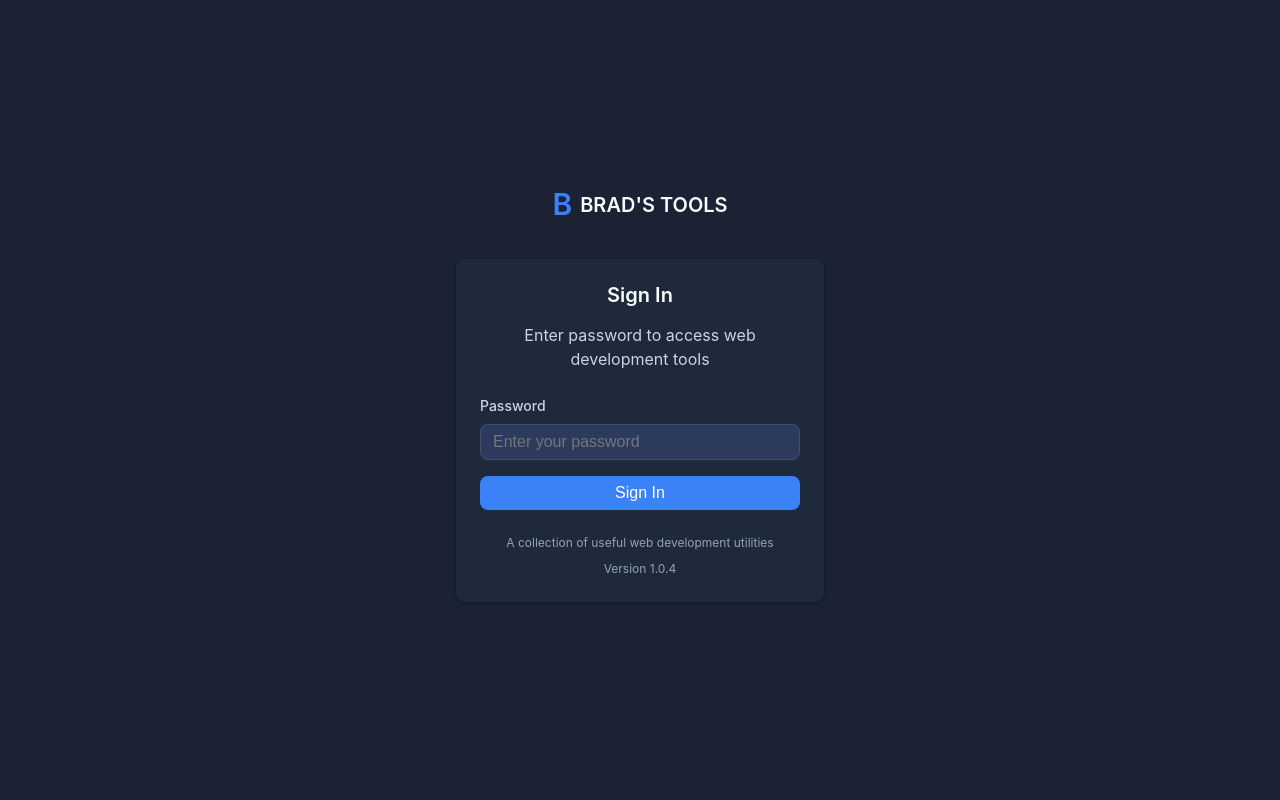
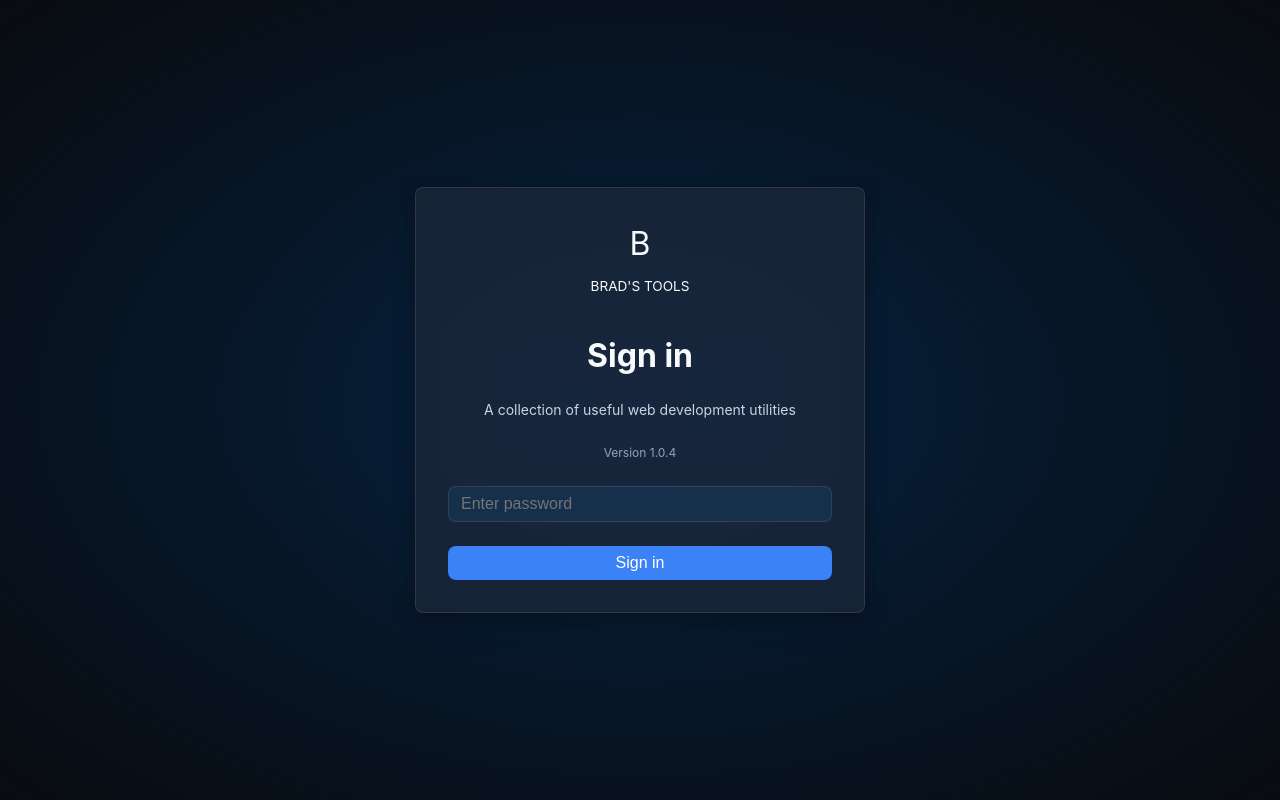
Before and after one commit to fosbrader/brad-playground, a React (Vite) app: page /login in a window 1280 px wide. Built offline with nearby package versions, Linux system fonts and the light colour scheme.

Commit message:
update design and redeploy counter.dev

```diff
--- a/src/App.css
+++ b/src/App.css
@@ -7,9 +7,9 @@
 
 :root {
   /* Color system - Mira theme */
-  --color-bg-primary: #1a2233;
-  --color-bg-secondary: #24304d;
-  --color-bg-tertiary: #2c3a5e;
+  --color-bg-primary: #0A1929;
+  --color-bg-secondary: #132f4c;
+  --color-bg-tertiary: #173A5E;
   --color-bg-accent: #3b82f6;
   --color-bg-danger: #ef4444;
   --color-bg-success: #10b981;
@@ -58,8 +58,15 @@
 body {
   font-family: -apple-system, BlinkMacSystemFont, 'Segoe UI', Roboto, Oxygen, Ubuntu, Cantarell, 'Open Sans', 'Helvetica Neue', sans-serif;
   background-color: var(--color-bg-primary);
+  background-image: radial-gradient(
+    circle at 50% 50%,
+    rgba(37, 99, 235, 0.1) 0%,
+    rgba(37, 99, 235, 0.05) 25%,
+    rgba(37, 99, 235, 0) 50%
+  );
   color: var(--color-text-primary);
   line-height: 1.5;
+  min-height: 100vh;
 }
 
 /* Layout */
@@ -70,7 +77,8 @@ body {
 
 .sidebar {
   width: 240px;
-  background-color: #1e293b;
+  background-color: rgba(30, 41, 59, 0.8);
+  backdrop-filter: blur(8px);
   padding-top: var(--space-4);
   display: flex;
   flex-direction: column;
@@ -79,7 +87,7 @@ body {
   position: sticky;
   top: 0;
   flex-shrink: 0;
-  border-right: 1px solid var(--color-border);
+  border-right: 1px solid rgba(255, 255, 255, 0.1);
 }
 
 .sidebar-header {
@@ -173,7 +181,7 @@ body {
   padding: var(--space-6) var(--space-6) var(--space-4);
   position: relative;
   z-index: 10;
-  background-color: var(--color-bg-primary);
+  background-color: transparent;
 }
 
 .navbar-title {
@@ -196,7 +204,8 @@ body {
 
 .navbar-search {
   padding: var(--space-2) var(--space-3);
-  background-color: #24304d;
+  background-color: rgba(36, 48, 77, 0.8);
+  backdrop-filter: blur(8px);
   border-radius: var(--radius-full);
   display: flex;
   align-items: center;
@@ -225,13 +234,22 @@ body {
 
 /* Cards */
 .card {
-  background-color: #1e293b;
+  background-color: rgba(30, 41, 59, 0.7);
+  backdrop-filter: blur(8px);
+  border: 1px solid rgba(255, 255, 255, 0.1);
   border-radius: var(--radius-md);
   padding: var(--space-5);
   margin-bottom: var(--space-4);
-  box-shadow: var(--shadow-sm);
+  box-shadow: 0 8px 32px rgba(0, 0, 0, 0.12);
   display: flex;
   flex-direction: column;
+  transition: transform 0.2s, box-shadow 0.2s;
+}
+
+.card:hover {
+  transform: translateY(-2px);
+  box-shadow: 0 12px 40px rgba(0, 0, 0, 0.2);
+  border-color: rgba(255, 255, 255, 0.15);
 }
 
 .card-header {
@@ -281,14 +299,22 @@ body {
   font-size: var(--font-size-3xl);
   font-weight: 600;
   margin-bottom: var(--space-2);
+  display: flex;
+  align-items: center;
+  justify-content: center;
+  height: 48px;
+}
+
+.stat-value svg {
+  width: 32px;
+  height: 32px;
+  color: var(--color-text-secondary);
 }
 
 .stat-label {
   font-size: var(--font-size-sm);
   color: var(--color-text-secondary);
-  display: flex;
-  align-items: center;
-  gap: var(--space-2);
+  text-align: center;
 }
 
 .stat-change {
@@ -312,7 +338,10 @@ body {
 }
 
 .tool-card {
-  background-color: #1e293b;
+  background-color: rgba(30, 41, 59, 0.7);
+  backdrop-filter: blur(8px);
+  border: 1px solid rgba(255, 255, 255, 0.1);
+  box-shadow: 0 8px 32px rgba(0, 0, 0, 0.12);
   border-radius: var(--radius-md);
   padding: var(--space-5);
   transition: transform 0.2s, box-shadow 0.2s;
@@ -325,7 +354,8 @@ body {
 
 .tool-card:hover {
   transform: translateY(-2px);
-  box-shadow: var(--shadow-md);
+  box-shadow: 0 12px 40px rgba(0, 0, 0, 0.2);
+  border-color: rgba(255, 255, 255, 0.15);
 }
 
 .tool-card-icon {
--- a/src/components/RouteTracker.tsx
+++ b/src/components/RouteTracker.tsx
@@ -9,13 +9,30 @@ export default function RouteTracker() {
   const location = useLocation();
 
   useEffect(() => {
-    // Just log page views to console for development
-    console.log('Page view:', location.pathname);
+    // Track page views with counter.dev
+    const script = document.createElement('script');
+    script.async = true;
+    script.dataset.counterDev = "https://counter.dev/";
+    script.dataset.id = "d4c8a8c8-c7d3-4c7c-9f8c-8c7d3c7c9f8c";
+    script.dataset.utcoffset = "-5";
 
-    // For production, you might want to implement:
-    // 1. Local storage analytics collection
-    // 2. Self-hosted analytics solution
-    // 3. Privacy-focused analytics like Plausible, SimpleAnalytics, etc.
+    // Add current page path and timestamp to prevent caching
+    const timestamp = new Date().getTime();
+    script.src = `https://counter.dev/track.js?page=${location.pathname}&t=${timestamp}`;
+
+    document.body.appendChild(script);
+
+    // Remove script after 2 seconds to keep DOM clean
+    const timeoutId = setTimeout(() => {
+      document.body.removeChild(script);
+    }, 2000);
+
+    return () => {
+      clearTimeout(timeoutId);
+      if (script.parentNode) {
+        script.parentNode.removeChild(script);
+      }
+    };
   }, [location]);
 
   // This component doesn't render anything
--- a/src/pages/Login.tsx
+++ b/src/pages/Login.tsx
@@ -11,12 +11,7 @@ export default function Login() {
 
   const handleSubmit = (e: React.FormEvent) => {
     e.preventDefault();
-    console.log('Login attempt with password:', password);
-    const success = login(password);
-    console.log('Login success:', success);
-
-    if (success) {
-      console.log('Redirecting to dashboard...');
+    if (login(password)) {
       navigate('/');
     } else {
       setError('Incorrect password');
@@ -25,78 +20,77 @@ export default function Login() {
 
   return (
     <div style={{
-      backgroundColor: 'var(--color-bg-primary)',
       minHeight: '100vh',
       display: 'flex',
+      flexDirection: 'column',
+      alignItems: 'center',
       justifyContent: 'center',
-      alignItems: 'center'
+      position: 'relative',
+      padding: '2rem',
     }}>
-      <div className="login-container" style={{ maxWidth: '400px', width: '100%', padding: 'var(--space-4)' }}>
-        {/* Logo */}
+      {/* Background gradient */}
       <div style={{
-          textAlign: 'center',
-          marginBottom: 'var(--space-6)'
+        content: '""',
+        position: 'absolute',
+        inset: 0,
+        zIndex: -1,
+        backgroundImage: 'radial-gradient(ellipse at 50% 50%, hsla(210, 100%, 16%, 0.5), hsl(220, 30%, 5%))',
+        backgroundRepeat: 'no-repeat',
+      }} />
+
+      <div style={{
+        width: '100%',
+        maxWidth: '450px',
+        padding: '2rem',
+        backgroundColor: 'rgba(30, 41, 59, 0.7)',
+        backdropFilter: 'blur(8px)',
+        borderRadius: '8px',
+        boxShadow: 'hsla(220, 30%, 5%, 0.5) 0px 5px 15px 0px, hsla(220, 25%, 10%, 0.08) 0px 15px 35px -5px',
+        border: '1px solid rgba(255, 255, 255, 0.1)',
+        display: 'flex',
+        flexDirection: 'column',
+        gap: '1.5rem',
       }}>
-          <div style={{ display: 'inline-flex', alignItems: 'center' }}>
-            <span style={{
-              color: 'var(--color-text-accent)',
-              fontSize: 'var(--font-size-3xl)',
-              fontWeight: '600',
-              marginRight: 'var(--space-2)'
-            }}>B</span>
-            <span style={{
-              color: 'var(--color-text-primary)',
-              fontSize: 'var(--font-size-xl)',
-              fontWeight: '600'
-            }}>BRAD'S TOOLS</span>
-          </div>
+        <div style={{ textAlign: 'center', marginBottom: '1rem' }}>
+          <div style={{ fontSize: '2rem', marginBottom: '0.5rem' }}>B</div>
+          <div style={{ fontSize: '0.85rem' }}>BRAD'S TOOLS</div>
         </div>
 
-        {/* Login Card */}
-        <div className="card" style={{ padding: 'var(--space-5)' }}>
-          <h2 style={{
-            fontSize: 'var(--font-size-xl)',
-            fontWeight: '600',
-            marginBottom: 'var(--space-4)',
-            textAlign: 'center'
-          }}>Sign In</h2>
+        <h1 style={{ fontSize: '2rem', textAlign: 'center', margin: 0 }}>Sign in</h1>
 
         <p style={{
+          textAlign: 'center',
           color: 'var(--color-text-secondary)',
-            marginBottom: 'var(--space-5)',
-            textAlign: 'center'
+          margin: 0,
+          fontSize: '0.875rem'
         }}>
-            Enter password to access web development tools
+          A collection of useful web development utilities
         </p>
 
-          <form onSubmit={handleSubmit}>
-            <div style={{ marginBottom: 'var(--space-4)' }}>
-              <label style={{
-                display: 'block',
-                fontSize: 'var(--font-size-sm)',
-                fontWeight: '500',
-                marginBottom: 'var(--space-2)',
-                color: 'var(--color-text-secondary)'
+        <p style={{
+          textAlign: 'center',
+          color: 'var(--color-text-tertiary)',
+          margin: 0,
+          fontSize: '0.75rem'
         }}>
-                Password
-              </label>
+          Version {APP_VERSION}
+        </p>
+
+        <form onSubmit={handleSubmit} style={{ display: 'flex', flexDirection: 'column', gap: '1rem' }}>
           <input
             type="password"
-                className="input"
-                placeholder="Enter your password"
             value={password}
             onChange={(e) => setPassword(e.target.value)}
-                style={{ width: '100%' }}
+            placeholder="Enter password"
+            className="input"
+            style={{
+              backgroundColor: 'rgba(23, 58, 94, 0.5)',
+              border: '1px solid rgba(255, 255, 255, 0.1)',
+            }}
           />
-            </div>
 
           {error && (
-              <div style={{
-                marginBottom: 'var(--space-4)',
-                color: 'var(--color-text-danger)',
-                fontSize: 'var(--font-size-sm)',
-                textAlign: 'center'
-              }}>
+            <div style={{ color: 'var(--color-text-danger)', fontSize: '0.875rem', textAlign: 'center' }}>
               {error}
             </div>
           )}
@@ -104,28 +98,15 @@ export default function Login() {
           <button
             type="submit"
             className="button"
-              style={{ width: '100%' }}
+            style={{
+              marginTop: '0.5rem',
+              backgroundColor: '#3b82f6',
+              transition: 'all 0.2s',
+            }}
           >
-              Sign In
+            Sign in
           </button>
         </form>
-
-          <div style={{ marginTop: 'var(--space-5)', textAlign: 'center' }}>
-            <p style={{
-              fontSize: 'var(--font-size-xs)',
-              color: 'var(--color-text-tertiary)'
-            }}>
-              A collection of useful web development utilities
-            </p>
-            <p style={{
-              fontSize: 'var(--font-size-xs)',
-              color: 'var(--color-text-tertiary)',
-              marginTop: 'var(--space-2)'
-            }}>
-              Version {APP_VERSION}
-            </p>
-          </div>
-        </div>
       </div>
     </div>
   );
```
Also changed, not shown: src/pages/Dashboard.tsx (+34 -30 lines). Lines whose indentation alone changed are shown as unchanged.
